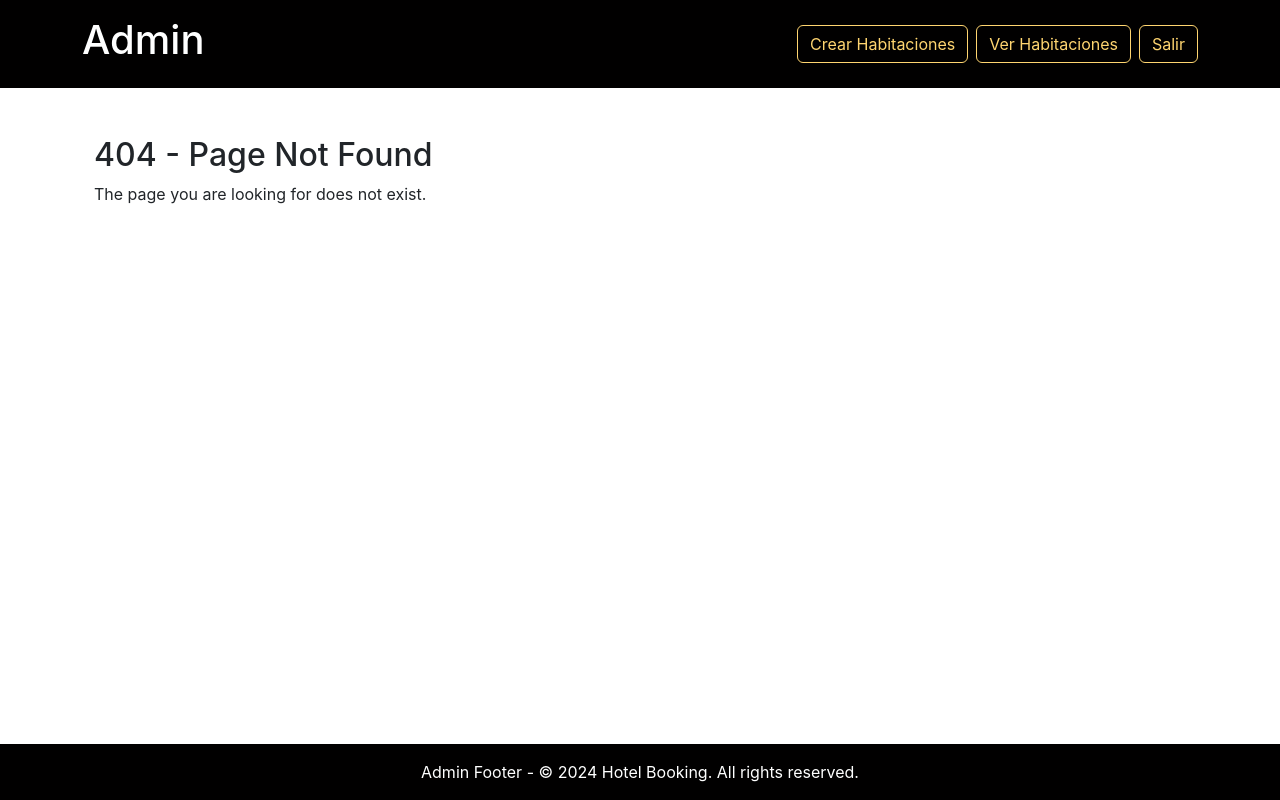
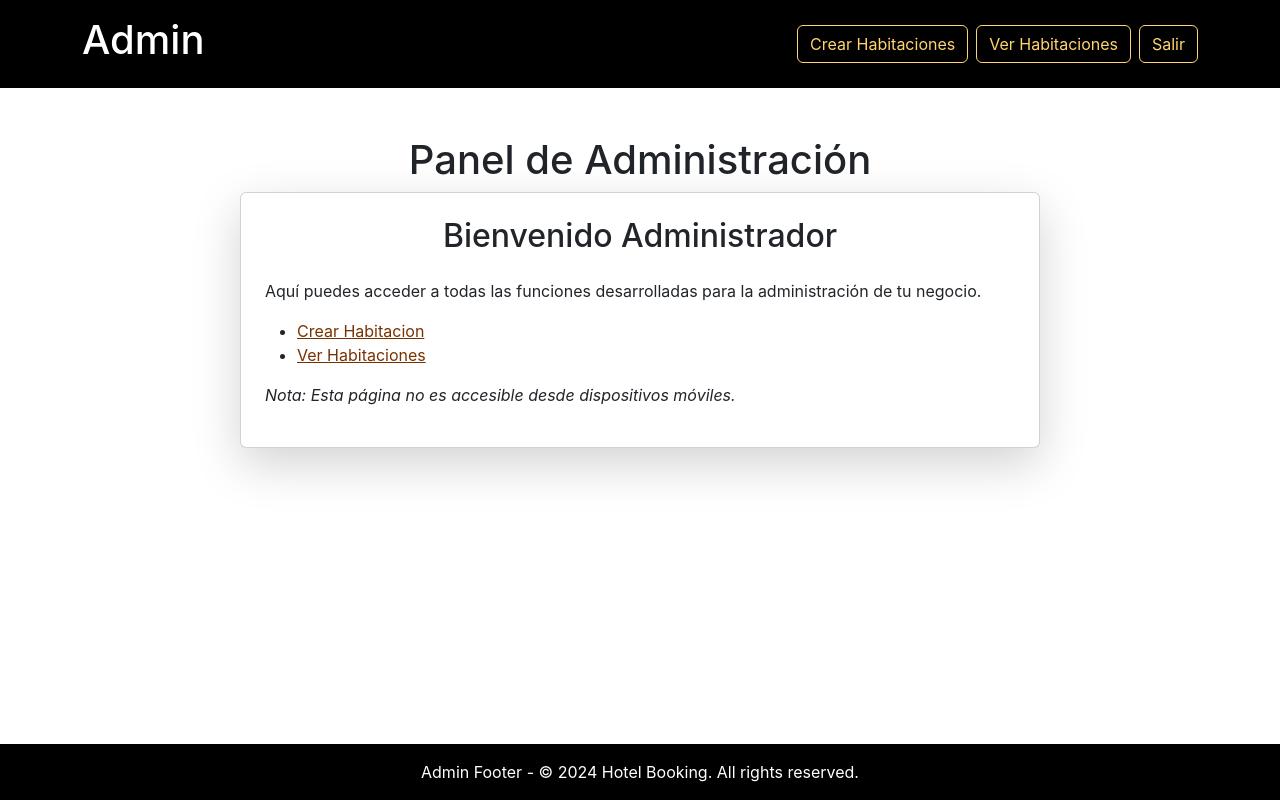
Before and after one commit to RicardoGalarza/proyecto_final_hoteles, a React (Create React App) app in the folder hotel-app/: page /administracion in a window 1280 px wide. Before the commit this address had no page. Built offline with nearby package versions, Linux system fonts and the light colour scheme.

Commit message:
Cree un panel de bienvenido adminitrador

```diff
--- a/hotel-app/src/App.js
+++ b/hotel-app/src/App.js
@@ -13,6 +13,7 @@ import HeaderCliente from './components/HeaderCliente';
 import HeaderLoginAdmin from './components/HeaderLoginAdmin';
 import HeaderLoginCliente from './components/HeaderLoginCliente';
 import VerHabitacion from './components/VerHabitacion';
+import Administrador from './pages/administrador/Administrador';
 import AdminLogin from './pages/administrador/AdminLogin';
 import Habitaciones from './pages/administrador/Habitaciones';
 import RegistrarHabitacion from './pages/administrador/RegistrarHabitacion';
@@ -68,6 +69,8 @@ function App() {
             <Route path="/crearcuentacliente" element={<CrearCuentaCliente />} />
             <Route path="/admin/verhabitacion" element={<VerHabitacion />} />
             <Route path="/admin" element={<AdminLogin />} />
+            <Route path="/administracion" element={<Administrador />} />
+
             {/* Otras rutas */}
             <Route path="*" element={<NotFound />} />
           </Routes>
--- /dev/null
+++ b/hotel-app/src/pages/administrador/Administrador.jsx
@@ -0,0 +1,39 @@
+import React, { useEffect, useState } from 'react';
+
+const Administrador = () => {
+    const [isMobile, setIsMobile] = useState(false);
+
+    useEffect(() => {
+        const userAgent = navigator.userAgent || navigator.vendor || window.opera;
+        if (/android/i.test(userAgent) || /iPad|iPhone|iPod/.test(userAgent)) {
+            setIsMobile(true);
+        }
+    }, []);
+
+    if (isMobile) {
+        return (
+            <div className="container mt-5">
+                <h1 className="text-center">Panel no disponible en dispositivos móviles</h1>
+                <p className="text-center">Accede desde un ordenador para utilizar el panel de administración.</p>
+            </div>
+        );
+    }
+
+    return (
+        <div className="container mt-5">
+            <h1 className="text-center">Panel de Administración</h1>
+            <div className="card p-4 shadow-lg" style={{ maxWidth: '800px', margin: '0 auto' }}>
+                <h2 className="mb-4 text-center">Bienvenido Administrador</h2>
+                <p>Aquí puedes acceder a todas las funciones desarrolladas para la administración de tu negocio.</p>
+                <ul>
+                    <li><a href="/admin/crearhabitacion">Crear Habitacion</a></li>
+                    <li><a href="/admin/VerHabitacion">Ver Habitaciones</a></li>
+
+                </ul>
+                <p><em>Nota: Esta página no es accesible desde dispositivos móviles.</em></p>
+            </div>
+        </div>
+    );
+};
+
+export default Administrador;
```
